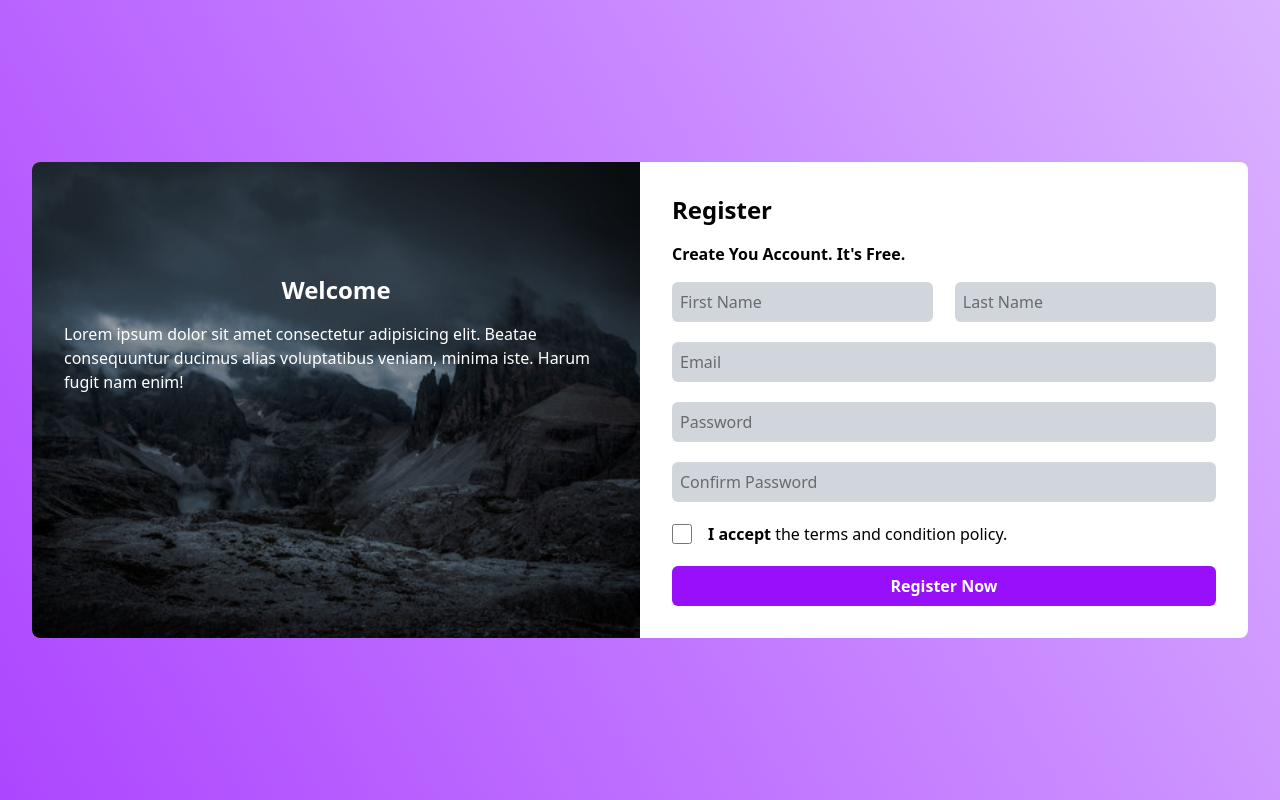
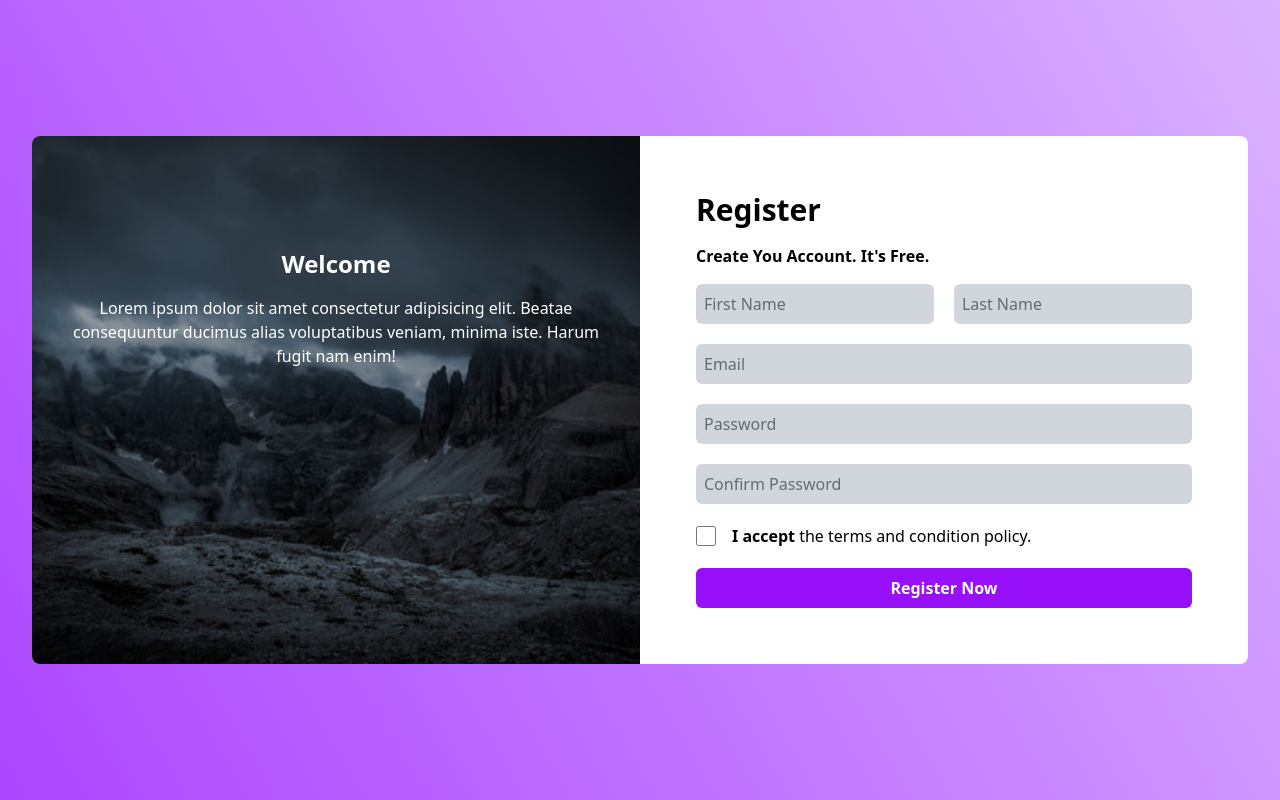
Before and after one commit to sihanas-mn/login-page-design-tailwind, a website: page index.html in a window 1280 px wide. Drawn offline with Linux system fonts and the light colour scheme.

Commit message:
modified:   index.html 	modified:   src/output.css

```diff
--- a/index.html
+++ b/index.html
@@ -12,11 +12,11 @@
             <div class="relative bg-cover bg-center max-h-50 flex flex-col items-center p-4 gap-y-4 md:max-h-screen md:p-8 md:w-1/2" style="background-image: url('./src/assets/360_F_312981199_RQpwNA0qeS2LV5cYNfLUVJibXMQ9wWbD.jpg');">
                 <div class="absolute inset-0 bg-black/30"></div>
                 <p class="text-2xl text-white font-bold md:mt-20 z-10">Welcome</p>
-                <p class="text-white z-10">Lorem ipsum dolor sit amet consectetur adipisicing elit. Beatae consequuntur ducimus alias voluptatibus veniam, minima iste. Harum fugit nam enim!</p>
+                <p class="text-white z-10 text-center">Lorem ipsum dolor sit amet consectetur adipisicing elit. Beatae consequuntur ducimus alias voluptatibus veniam, minima iste. Harum fugit nam enim!</p>
             </div>
 
-            <div class="p-8 md:w-1/2 flex flex-col gap-y-4 ">
-                <p class="text-2xl font-bold">Register</p>
+            <div class="p-14 md:w-1/2 flex flex-col gap-y-4 ">
+                <p class="text-3xl font-bold">Register</p>
                 <p class="font-semibold">Create You Account. It's Free.</p>
 
                 <form action="" class="flex flex-col gap-y-5 md:flex-wrap md:flex-row md:gap-x-[4%]">
```
Also changed, not shown: src/output.css.
